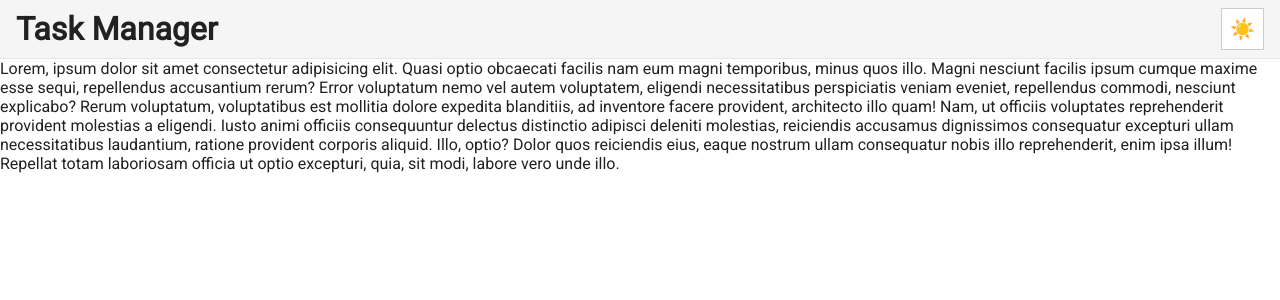
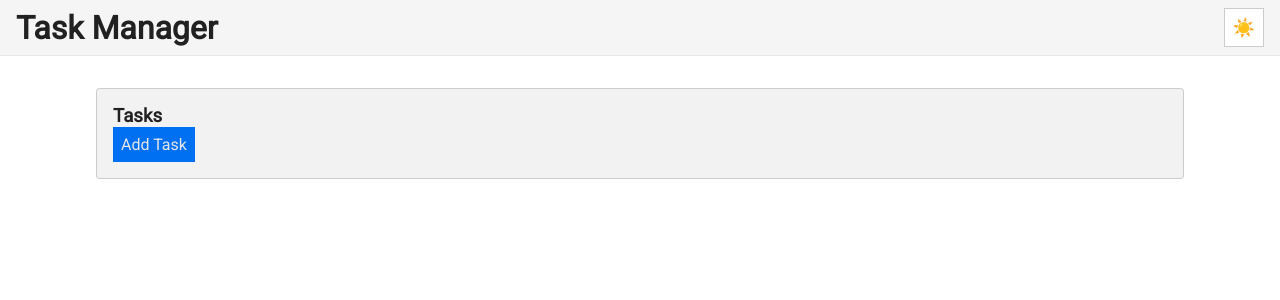
Before and after one commit to Huijiro/ebytr-frontend, a React (Vite) app: page / in a window 1280 px wide. Shown: the top 300 px of the page. Built offline with nearby package versions, Linux system fonts and the light colour scheme; a web font is replaced by a local one.

Commit message:
Increased button funcionality

```diff
--- a/src/components/Button/button.module.css
+++ b/src/components/Button/button.module.css
@@ -1,21 +1,33 @@
-.button-light {
-  font-size: 1.25em;
+.button[data-mode='light'] {
   padding: 0.5rem;
   border: 1px solid #ccc;
   background-color: hsla(0, 0%, 100%);
 }
 
-.button-light:hover {
+.button[data-mode='light']:hover {
   background-color: hsla(0, 0%, 90%);
 }
 
-.button-dark {
-  font-size: 1.25em;
+.button[data-mode='dark'] {
+  color: hsl(0, 0%, 90%);
+  font-weight: 400;
   padding: 0.5rem;
   border: 1px solid rgb(92, 92, 92);
-  background-color: hsla(0, 0%, 10%);
+  background-color: hsl(0, 0%, 100%, 10%);
 }
 
-.button-dark:hover {
-  background-color: hsla(0, 0%, 20%);
+.button[data-mode='dark']:hover {
+  background-color: hsl(0, 0%, 100%, 20%);
 }
+
+.button[data-mode='primary'] {
+  color: hsl(0, 0%, 90%);
+  padding: 0.5rem;
+  background-color: var(--primary);
+}
+
+.button[data-mode='secondary'] {
+  color: hsl(0, 0%, 90%);
+  padding: 0.5rem;
+  background-color: var(--secondary);
+}
--- a/src/components/Button/index.tsx
+++ b/src/components/Button/index.tsx
@@ -6,20 +6,41 @@ interface Props {
   /**
    * OnClick handler
    * */
-  onClick: () => void;
+  onClick?: () => void;
 
   /**
    *   Content of the button
    * */
   children: React.ReactNode;
+
+  /*
+   * Color of the button
+   * */
+
+  color?: 'primary' | 'secondary';
+
+  /**
+   * Size of text
+   * */
+
+  size?: 'small' | 'medium' | 'large';
 }
 
-function Button({ onClick, children }: Props) {
+const defaultProps = {
+  onClick: () => {},
+  size: 'medium',
+  color: undefined,
+};
+
+function Button({ onClick, children, size, color }: Props) {
   const { mode } = useContext(ThemeContext);
+
   return (
     <button
       onClick={onClick}
-      className={mode === 'light' ? CSS['button-light'] : CSS['button-dark']}
+      data-mode={color || mode}
+      style={{ fontSize: size }}
+      className={CSS.button}
       type="button"
     >
       <div>{children}</div>
@@ -27,4 +48,6 @@ function Button({ onClick, children }: Props) {
   );
 }
 
+Button.defaultProps = defaultProps;
+
 export default Button;
--- a/src/components/ColorModeButton/index.tsx
+++ b/src/components/ColorModeButton/index.tsx
@@ -9,7 +9,9 @@ function ColorToggleButton() {
     setMode(mode === 'light' ? 'dark' : 'light');
   };
   return (
-    <Button onClick={toggleMode}>{mode === 'light' ? <>☀️</> : <>🌙</>}</Button>
+    <Button onClick={toggleMode} size="large">
+      {mode === 'light' ? <>☀️</> : <>🌙</>}
+    </Button>
   );
 }
 
--- /dev/null
+++ b/src/components/TaskSystem/TasksContainer/index.tsx
@@ -0,0 +1,19 @@
+import { useContext } from 'react';
+import { ThemeContext } from '../../../utils/themeContext';
+import TasksHeader from '../TasksHeader';
+import CSS from './tasksContainer.module.css';
+
+function TasksContainer() {
+  const { mode } = useContext(ThemeContext);
+  return (
+    <div
+      className={`${
+        mode === 'light' ? CSS['container-light'] : CSS['container-dark']
+      } ${CSS.base}`}
+    >
+      <TasksHeader />
+    </div>
+  );
+}
+
+export default TasksContainer;
--- /dev/null
+++ b/src/components/TaskSystem/TasksContainer/tasksContainer.module.css
@@ -0,0 +1,15 @@
+.container-light {
+  background-color: hsl(0, 0%, 95%);
+  border: hsl(0, 0%, 80%) solid 1px;
+}
+
+.container-dark {
+  border: hsl(0, 0%, 35%) solid 1px;
+  background-color: hsl(0, 0%, 25%);
+}
+
+.base {
+  margin: 2em 6em;
+  border-radius: 0.2em;
+  padding: 1em;
+}
--- /dev/null
+++ b/src/components/TaskSystem/TasksHeader/index.tsx
@@ -0,0 +1,15 @@
+import Button from '../../Button';
+import Text from '../../Text';
+
+function TasksHeader() {
+  return (
+    <div>
+      <Text type="h3">Tasks</Text>
+      <Button onClick={() => {}} color="primary">
+        Add Task
+      </Button>
+    </div>
+  );
+}
+
+export default TasksHeader;
--- a/src/pages/Main/index.tsx
+++ b/src/pages/Main/index.tsx
@@ -1,6 +1,6 @@
 import Header from '../../components/Header';
+import TasksContainer from '../../components/TaskSystem/TasksContainer';
 import Template from '../../components/Template';
-import Text from '../../components/Text';
 import { ThemeProvider } from '../../utils/themeContext';
 
 function Main() {
@@ -8,23 +8,7 @@ function Main() {
     <ThemeProvider>
       <Template>
         <Header />
-        <Text type="p">
-          Lorem, ipsum dolor sit amet consectetur adipisicing elit. Quasi optio
-          obcaecati facilis nam eum magni temporibus, minus quos illo. Magni
-          nesciunt facilis ipsum cumque maxime esse sequi, repellendus
-          accusantium rerum? Error voluptatum nemo vel autem voluptatem,
-          eligendi necessitatibus perspiciatis veniam eveniet, repellendus
-          commodi, nesciunt explicabo? Rerum voluptatum, voluptatibus est
-          mollitia dolore expedita blanditiis, ad inventore facere provident,
-          architecto illo quam! Nam, ut officiis voluptates reprehenderit
-          provident molestias a eligendi. Iusto animi officiis consequuntur
-          delectus distinctio adipisci deleniti molestias, reiciendis accusamus
-          dignissimos consequatur excepturi ullam necessitatibus laudantium,
-          ratione provident corporis aliquid. Illo, optio? Dolor quos reiciendis
-          eius, eaque nostrum ullam consequatur nobis illo reprehenderit, enim
-          ipsa illum! Repellat totam laboriosam officia ut optio excepturi,
-          quia, sit modi, labore vero unde illo.
-        </Text>
+        <TasksContainer />
       </Template>
     </ThemeProvider>
   );
--- a/src/styles.css
+++ b/src/styles.css
@@ -4,7 +4,7 @@
   padding: 0;
   box-sizing: border-box;
   font-family: 'Roboto', sans-serif;
-  transition: all 0.2s;
+  transition: all 300ms;
 }
 
 html,
@@ -14,3 +14,8 @@ body,
   height: 100%;
   width: 100%;
 }
+
+.App {
+  --primary: #0070f3;
+  --secondary: #ec0000;
+}
```
Also changed, not shown: .eslintrc.json, src/components/TaskSystem/TasksHeader/tasksHeader.module.css (added).
